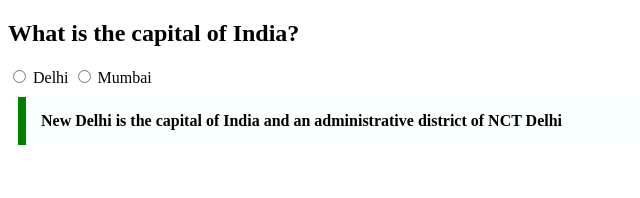
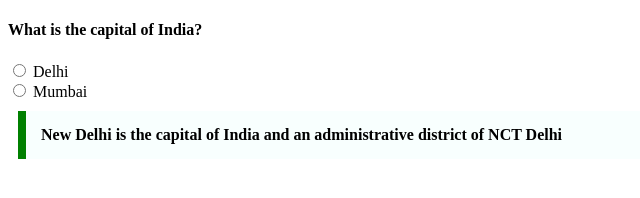
Before and after one commit to acciojob/trivia-abhijeeetdewtarse, a website: page main.html in a window 1280 px wide. Shown: the whole page, without its empty margins (0-640 px from the left). Drawn offline with Linux system fonts and the light colour scheme.

Commit message:
created a submission

```diff
--- a/main.html
+++ b/main.html
@@ -7,9 +7,9 @@
 </head>
 
 <body>
-	<h2> What is the capital of India?</h2>
+	<h4> What is the capital of India?</h2>
 	<section>
-		<input type="radio"> <label>Delhi</label>
+		<input type="radio"> <label>Delhi</label><br>
 		<input type="radio"> <label>Mumbai</label>
 	</section>
 <blockquote id="quote">New Delhi is the capital of India and an administrative district of NCT Delhi</blockquote>
```
